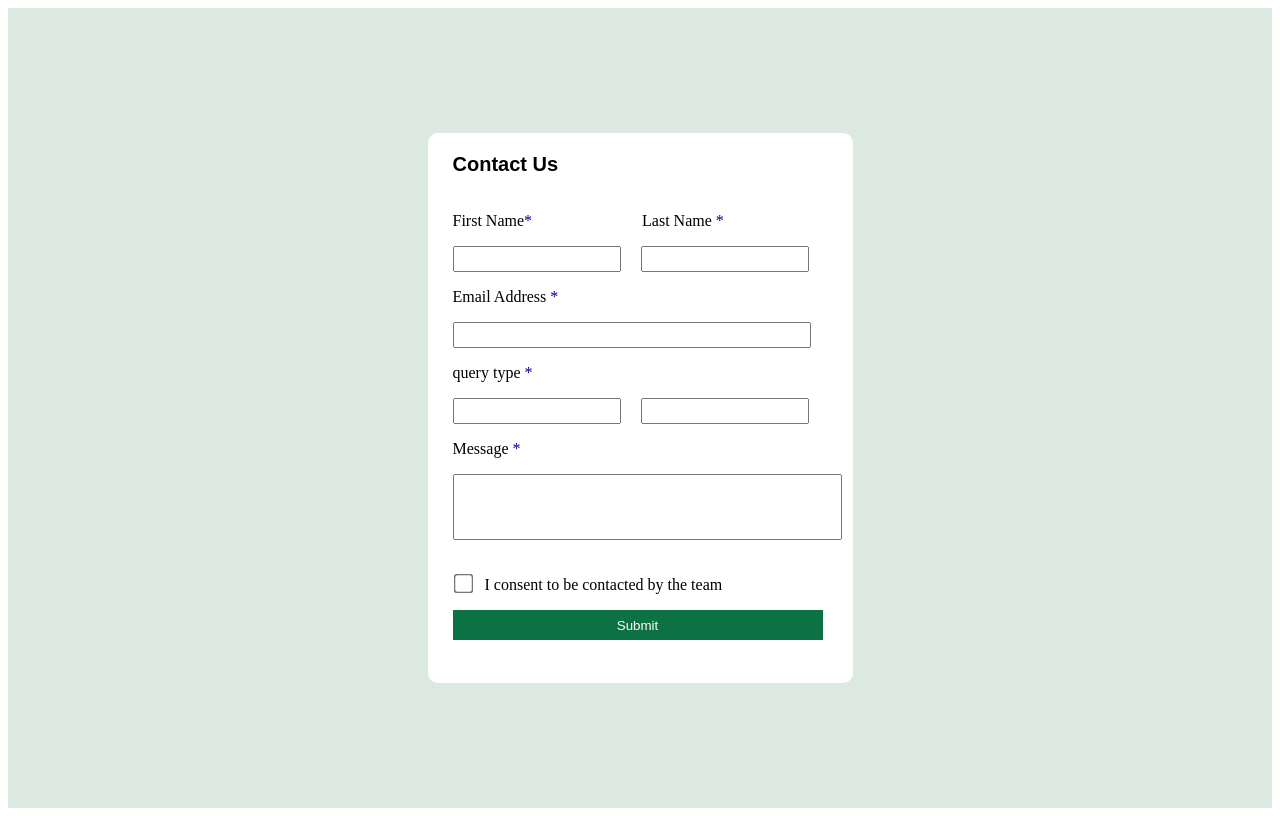
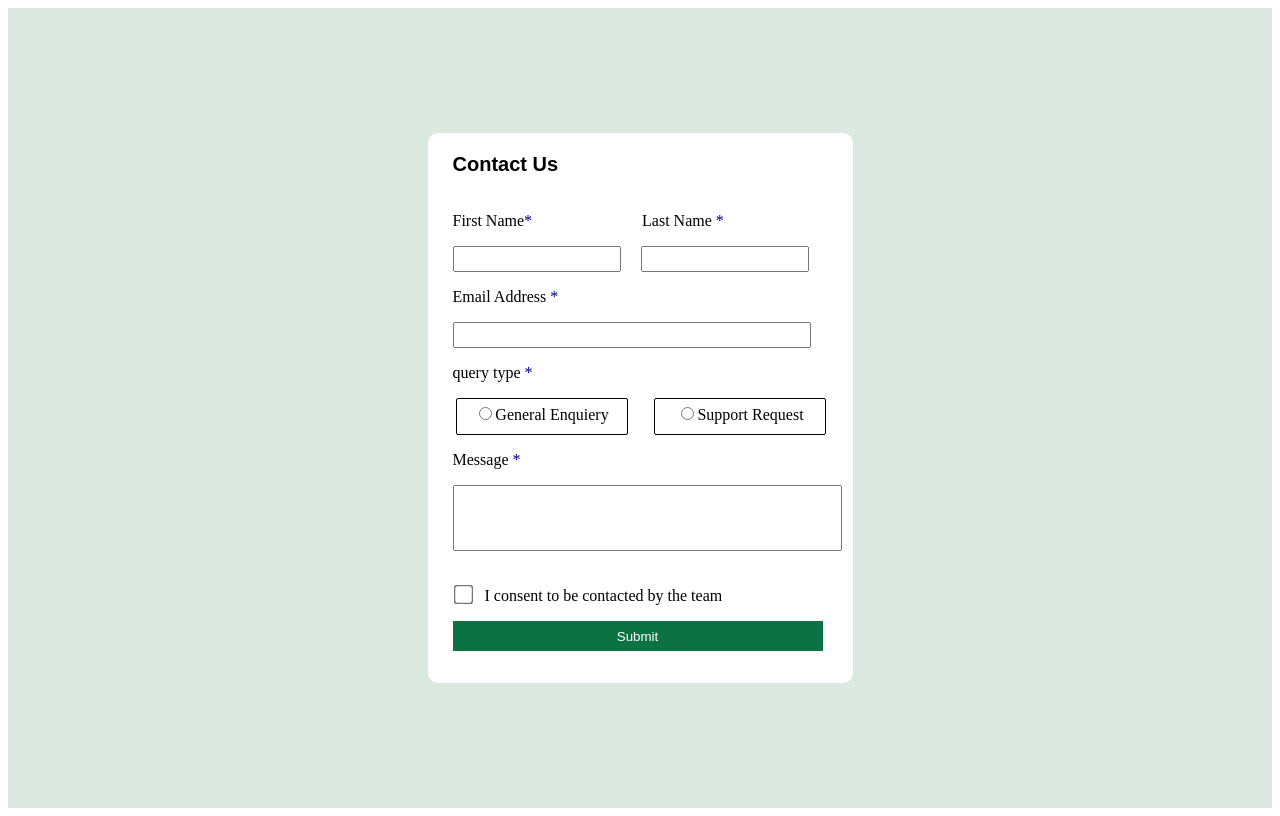
Before and after one commit to Kamikaaaze/vite-react, a React (Vite) app: page / in a window 1280 px wide. Built offline with nearby package versions, Linux system fonts and the light colour scheme.

Commit message:
form updated

```diff
--- a/src/App.css
+++ b/src/App.css
@@ -99,3 +99,19 @@ textarea{
   width: 370px;
   height: 30px;
 }
+.submit:hover{
+  background-color: rgb(31, 134, 88);
+}
+.toggle{
+  display: grid;
+  grid-template-columns: 1fr 1fr;
+  margin-left: 3px;
+}
+.rectangle{
+  border: 1px solid black;
+  border-radius: 2px;
+  width: 170px;
+  height: 30px;
+  text-align: center;
+  padding-top: 5px;
+}
--- a/src/components/FormTest.jsx
+++ b/src/components/FormTest.jsx
@@ -15,13 +15,17 @@ function FormTest(){
                 <input type="text" className="answers" style={{display:'block',width:'350px'}}></input>
                 <p className="questions">query type <span className="star">*</span> </p>
                 <div className="blocks">
-                    <input type="text" className="answers"></input>
-                <input type="text" className="answers"></input>
-                <p className="questions">Message <span className="star">*</span></p>
+                    <div className="toggle">
+                    <div style={{display:'inline-block'} }className="rectangle"><input type='radio'></input>General Enquiery</div>
+                    <div style={{display:'inline-block'}} className="rectangle"><input type='radio'></input>Support Request</div>
+                    </div>
+
+                    </div>
+                <p className="questions" style={{display:'block'}}>Message <span className="star">*</span></p>
                 <textarea id="message" rows='4' cols='46' style={{display:'block' , marginBottom:'20px'}}></textarea>
                 <input type="checkbox" className="checkBox" ></input>
                 <p style={{display:'inline-block'}}>I consent to be contacted by the team</p>
-                </div>
+
 
                 <button className="submit">Submit</button>
             </div>
```
